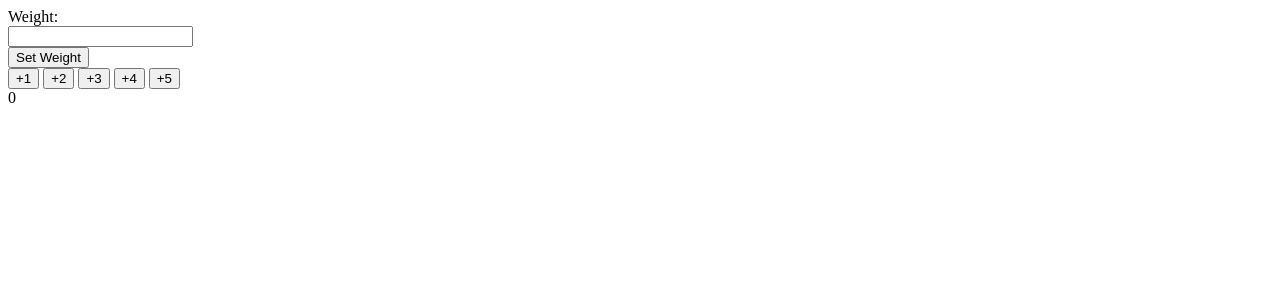
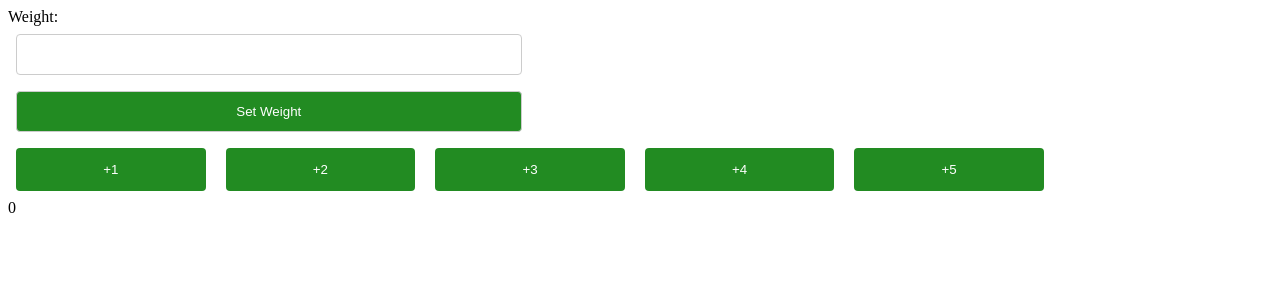
Before and after one commit to benton-gray/nerdy_horse, a Flask app: page / in a window 1280 px wide. Shown: the top 300 px of the page. Run offline with Flask 2, Linux system fonts and the light colour scheme.

Commit message:
Factoring for client memory

```diff
--- a/app.py
+++ b/app.py
@@ -5,37 +5,52 @@ app = Flask(__name__)
 temp = 0
 womens = 15
 mens = 20
+data = {}
 
 @app.route('/')
 def home_page():
-    global temp
-    return render_template('home_page.html', weight=temp)
+    global data
+    print(data)
+    cookie = request.headers.get('Cookie')
+    if cookie in data:
+        return render_template('home_page.html', weight=data[cookie])
+
+    data.update({cookie: 0})
+    return render_template('home_page.html', weight=data[cookie])
 
 
 @app.route('/set_weight', methods=['POST'])
 def set_weight():
-    global temp
+    global data
+    cookie = request.headers.get('Cookie')
+    if cookie not in data:
+        data.update({cookie: 0})
+
     if not request.form['weight']:
-        return render_template('home_page.html', weight=temp)
+        return render_template('home_page.html', weight=data[cookie])
 
-    temp = int(request.form['weight'])
-    return render_template('home_page.html', weight=temp)
+    data[cookie] = int(request.form['weight'])
+    return render_template('home_page.html', weight=data[cookie])
 
 #
 @app.route('/add_weight', methods=['POST'])
 def add_weight():
-    global temp
+    global data
+    cookie = request.headers.get('Cookie')
+    if cookie not in data:
+        data.update({cookie: 0})
+
     if request.form.getlist('plus_1'):
-        temp += 1
+        data[cookie] += 1
     if request.form.getlist('plus_2'):
-        temp += 2
+        data[cookie] += 2
     if request.form.getlist('plus_3'):
-        temp += 3
+        data[cookie] += 3
     if request.form.getlist('plus_4'):
-        temp += 4
+        data[cookie] += 4
     if request.form.getlist('plus_5'):
-        temp += 5
-    return render_template('home_page.html', weight=temp)
+        data[cookie] += 5
+    return render_template('home_page.html', weight=data[cookie])
 
 # @app.route('/login', methods=['GET', 'POST'])
 # def login():
--- a/templates/home_page.html
+++ b/templates/home_page.html
@@ -1,17 +1,50 @@
 <!DOCTYPE html>
 <html lang="en">
+<style>
+input[type=submit] {
+    width: 15%;
+    background-color: forestgreen;
+    color: white;
+    padding: 14px 20px;
+    margin: 8px;
+    display: inline;
+    border: none;
+    border-radius: 4px;
+    cursor: pointer;
+}
+
+input[type=submit]:hover {
+    background-color: #45a049;
+}
+
+#set_weight input {
+    box-sizing: border-box;
+    width: 40%;
+    padding: 12px 20px;
+    margin: 8px;
+    display: inline-block;
+    border: 1px solid #ccc;
+    border-radius: 4px;
+}
+
+div {
+    border-radius: 5px;
+    background-color: #f2f2f2;
+    padding: 20px;
+}
+</style>
 <head>
     <meta charset="UTF-8">
     <title>Welcome to Weight Watchers</title>
 </head>
 <body>
 
-<form action="/set_weight" method="POST">
+<form id=set_weight action="/set_weight" method="POST">
     Weight:<br>
     <input type="text" name="weight"><br>
     <input type="submit" value="Set Weight">
 </form>
-<form action="/add_weight" method="POST">
+<form id=add_weight action="/add_weight" method="POST">
     <input type="submit" name="plus_1" value="+1">
     <input type="submit" name="plus_2" value="+2">
     <input type="submit" name="plus_3" value="+3">
```
